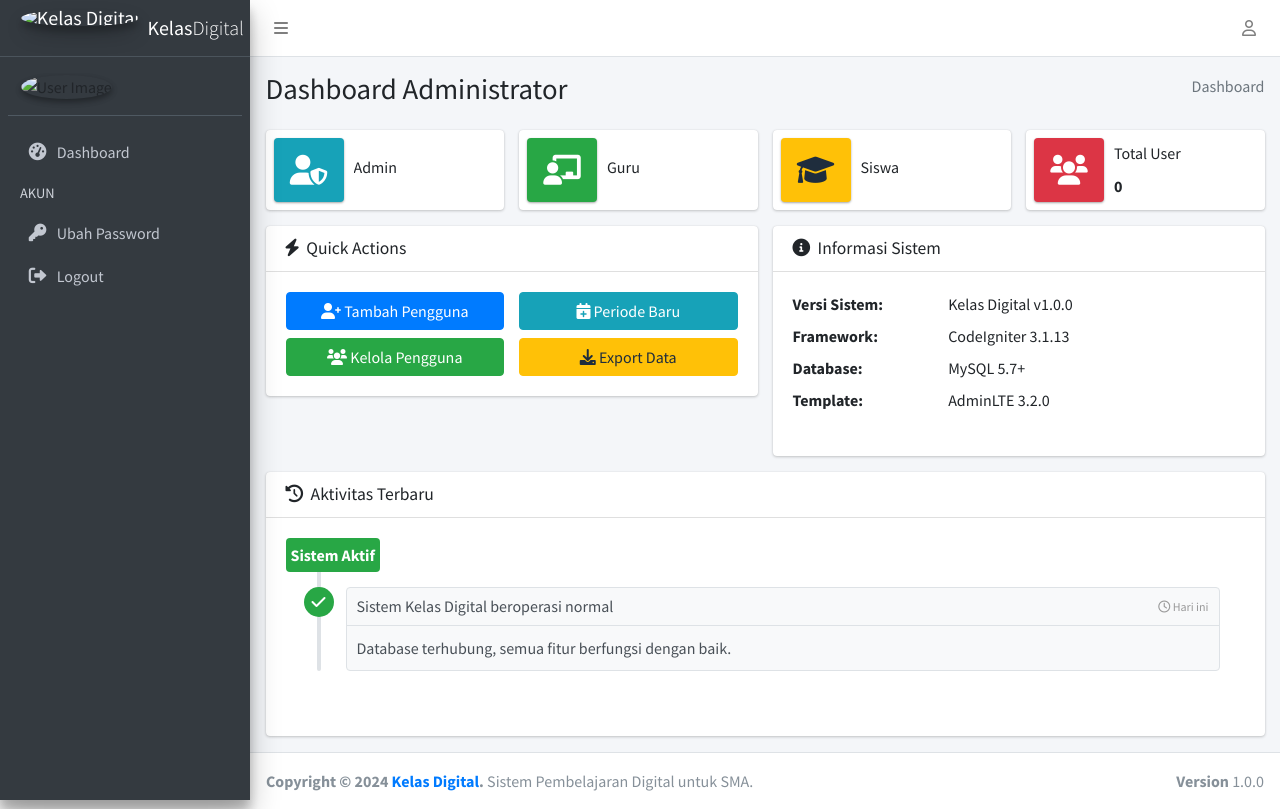
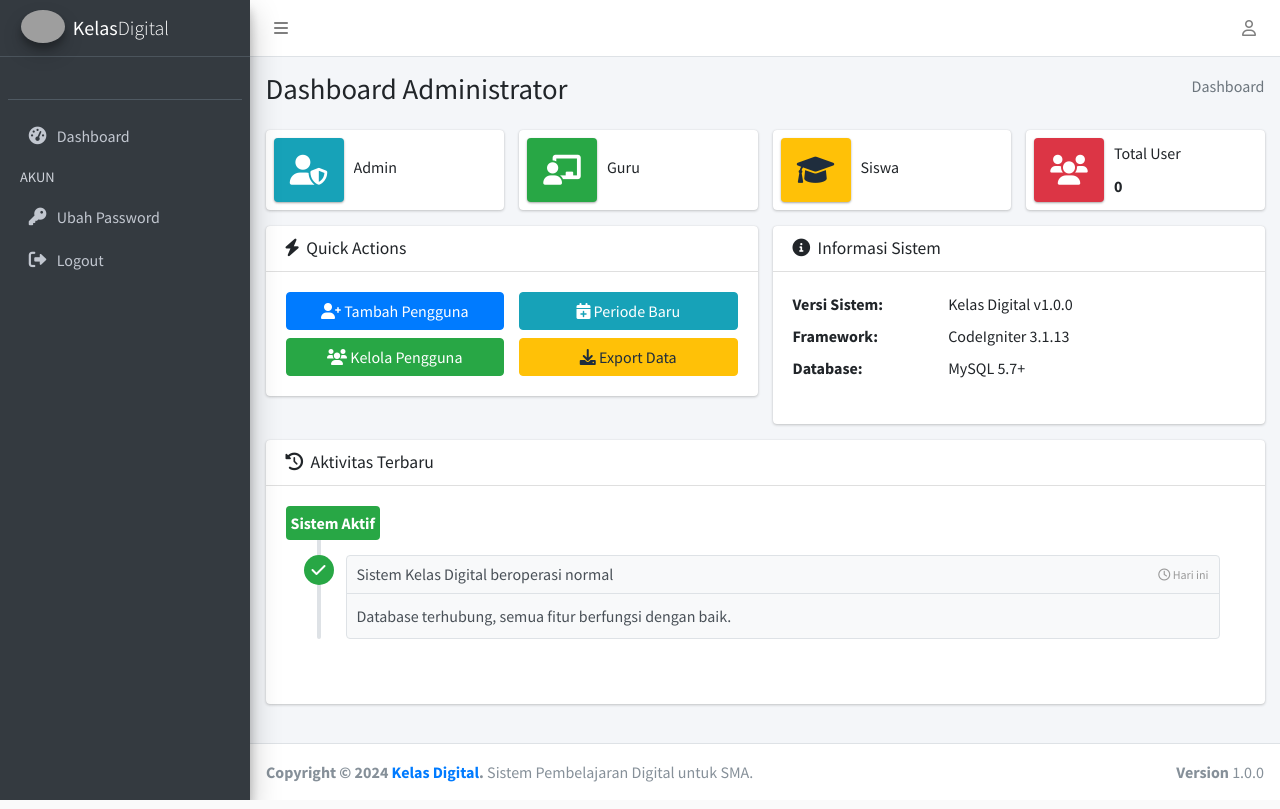
Before and after one commit to Lightdraa511/Aplikasi-Kelas-Digital, a CodeIgniter app: the page made by application/views/dashboard/admin.php in a window 1280 px wide. Run offline with CodeIgniter, Linux system fonts and the light colour scheme; data that the repository does not hold is empty; some libraries are stand-ins or nearby versions; grey boxes are pictures that could not be loaded.

Commit message:
UP :  BENERIN SEDIKIT TAMPILAN

```diff
--- a/application/views/dashboard/admin.php
+++ b/application/views/dashboard/admin.php
@@ -132,8 +132,6 @@ $this->load->view('templates/sidebar', ['user' => $user]);
                 <dt class="col-sm-4">Database:</dt>
                 <dd class="col-sm-8">MySQL 5.7+</dd>
 
-                <dt class="col-sm-4">Template:</dt>
-                <dd class="col-sm-8">AdminLTE 3.2.0</dd>
               </dl>
             </div>
           </div>
--- a/application/views/templates/sidebar.php
+++ b/application/views/templates/sidebar.php
@@ -7,7 +7,7 @@
   <aside class="main-sidebar sidebar-dark-primary elevation-4">
     <!-- Brand Logo -->
     <a href="<?= base_url('dashboard') ?>" class="brand-link">
-      <img src="https://via.placeholder.com/33x33/007bff/ffffff?text=KD" alt="Kelas Digital" class="brand-image img-circle elevation-3">
+      <img src="https://i.pinimg.com/474x/f8/a5/7c/f8a57c4d62b9eb10ebcb3d46aeb29bd0.jpg" alt="Kelas Digital" class="brand-image img-circle elevation-3">
       <span class="brand-text font-weight-light"><b>Kelas</b>Digital</span>
     </a>
 
@@ -15,9 +15,6 @@
     <div class="sidebar">
       <!-- Sidebar user panel -->
       <div class="user-panel mt-3 pb-3 mb-3 d-flex">
-        <div class="image">
-          <img src="https://via.placeholder.com/35x35/28a745/ffffff?text=<?= strtoupper(substr($user['nama_lengkap'], 0, 1)) ?>" class="img-circle elevation-2" alt="User Image">
-        </div>
         <div class="info">
           <a href="#" class="d-block"><?= $user['nama_lengkap'] ?></a>
           <small class="text-light"><?= ucwords(str_replace('_', ' ', $user['role'])) ?></small>
```
